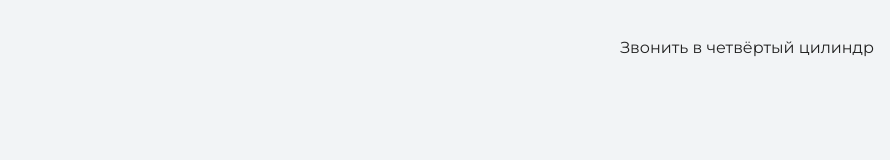
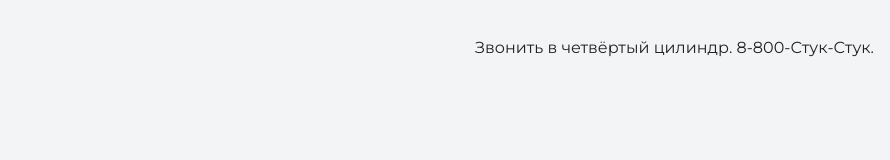
Before and after one commit to Sevastopoletz/htmlacademy1, a plain HTML site: page index.html in a window 1280 px wide. Shown: the top 160 px of the page, without its empty margins (390-1280 px from the left). Drawn offline with nearby package versions, Linux system fonts and the light colour scheme.

Commit message:
Проверка обновления кода

```diff
--- a/index.html
+++ b/index.html
@@ -10,7 +10,7 @@
   <body>
     <header class="page-header">
       <div class="container">
-      Звонить в четвёртый цилиндр
+      Звонить в четвёртый цилиндр. 8-800-Стук-Стук.
     </div>
     </header>
 
```
